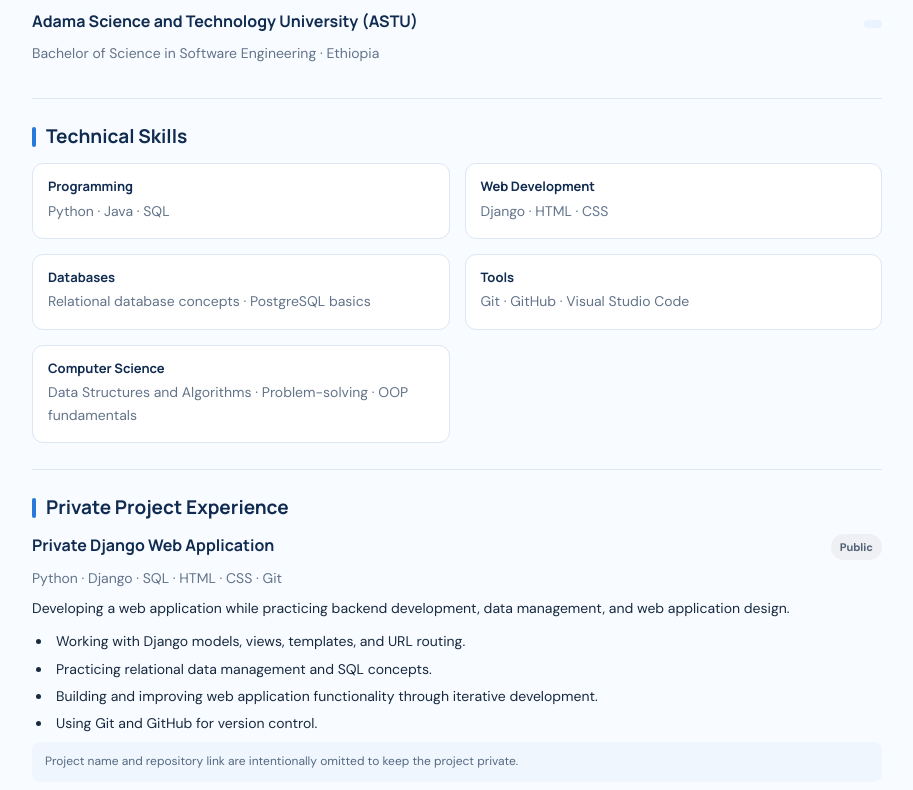
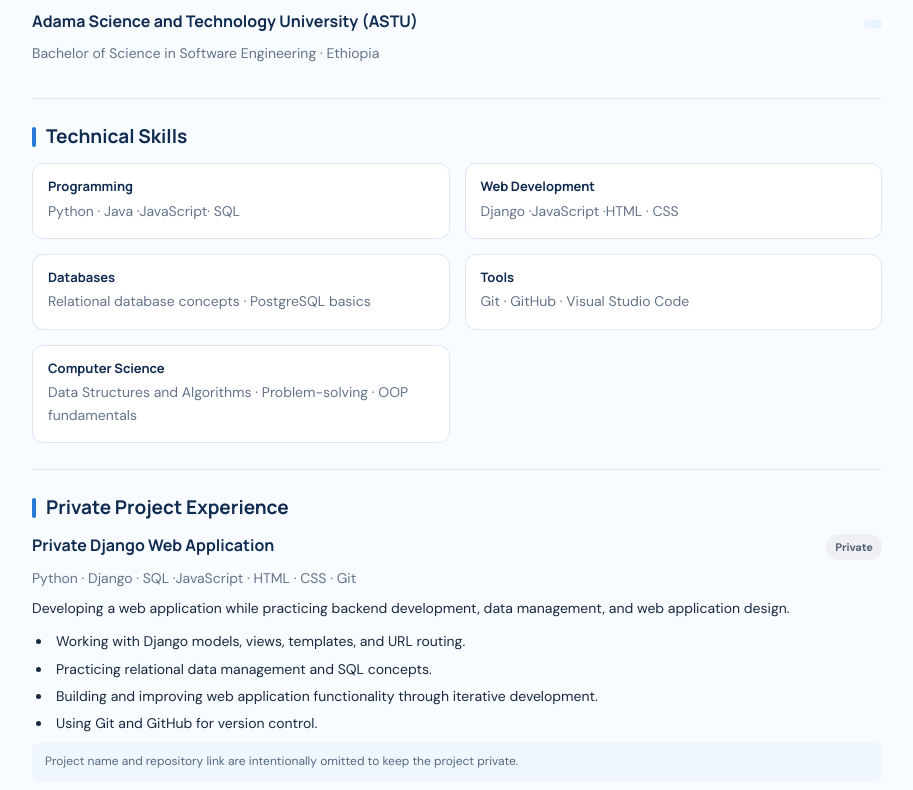
Before and after one commit to abraham-takale/abraham-takale.github.io, a plain HTML site: page resume.html in a window 1280 px wide. Shown: the part 621-1411 px from the top of the page, without its empty margins (183-1096 px from the left). Drawn offline with Linux system fonts and the light colour scheme.

Commit message:
Update resume.html

```diff
--- a/resume.html
+++ b/resume.html
@@ -47,8 +47,8 @@
     <section class="resume-section">
       <h2>Technical Skills</h2>
       <div class="skill-grid">
-        <div><h3>Programming</h3><p>Python · Java · SQL</p></div>
-        <div><h3>Web Development</h3><p>Django · HTML · CSS</p></div>
+        <div><h3>Programming</h3><p>Python · Java ·JavaScript· SQL</p></div>
+        <div><h3>Web Development</h3><p>Django ·JavaScript ·HTML · CSS</p></div>
         <div><h3>Databases</h3><p>Relational database concepts · PostgreSQL basics</p></div>
         <div><h3>Tools</h3><p>Git · GitHub · Visual Studio Code</p></div>
         <div><h3>Computer Science</h3><p>Data Structures and Algorithms · Problem-solving · OOP fundamentals</p></div>
@@ -58,8 +58,8 @@
     <section class="resume-section">
       <h2>Private Project Experience</h2>
       <div class="entry">
-        <div class="entry-top"><h3>Private Django Web Application</h3><span class="pill private">Public</span></div>
-        <p class="muted">Python · Django · SQL · HTML · CSS · Git</p>
+        <div class="entry-top"><h3>Private Django Web Application</h3><span class="pill private">Private</span></div>
+        <p class="muted">Python · Django · SQL ·JavaScript · HTML · CSS · Git</p>
         <p>Developing a web application while practicing backend development, data management, and web application design.</p>
         <ul>
           <li>Working with Django models, views, templates, and URL routing.</li>
```
